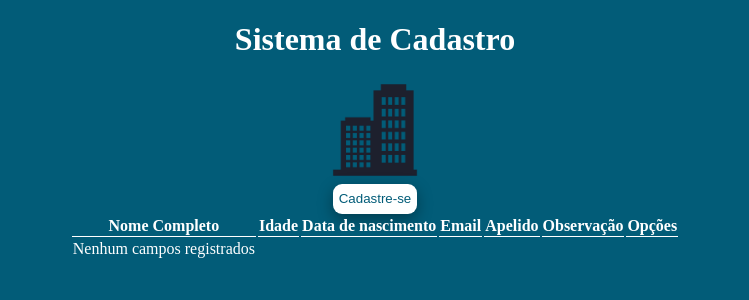
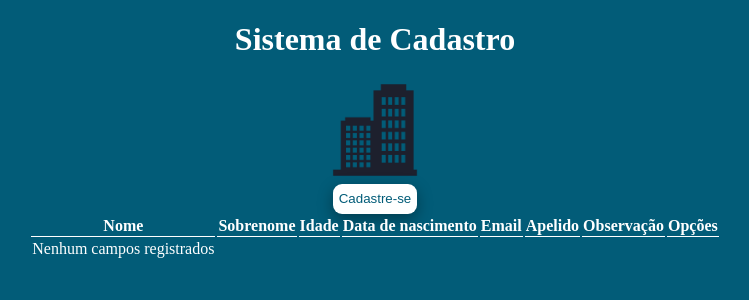
Before and after one commit to ggbruzzi/cadastro_pessoas, a Django app: page / in a window 1280 px wide. Shown: the top 300 px of the page, without its empty margins (265-1014 px from the left). Run offline with Django 4.2, Linux system fonts and the light colour scheme; data that the repository does not hold is empty.

Commit message:
finalizando

```diff
--- a/pessoas/templates/index.html
+++ b/pessoas/templates/index.html
@@ -22,7 +22,8 @@
 
     <table align="center">
         <tr>
-          <th style="border-bottom: 1px solid white;">Nome Completo</th>
+          <th style="border-bottom: 1px solid white;">Nome </th>
+          <th style="border-bottom: 1px solid white;">Sobrenome </th>
           <th style="border-bottom: 1px solid white;">Idade</th>
           <th style="border-bottom: 1px solid white;">Data de nascimento</th>
           <th style="border-bottom: 1px solid white;">Email</th>
@@ -34,11 +35,15 @@
         {% for pessoa in object_list %}
         <tr>
             <td style="border-bottom: 1px solid white;">{{ pessoa.nome_pessoa }}</td>
+            <td style="border-bottom: 1px solid white;">{{ pessoa.sobrenome }}</td>
             <td style="border-bottom: 1px solid white;">{{ pessoa.idade }}</td>
             <td style="border-bottom: 1px solid white;">{{ pessoa.data_nascimento }}</td>
             <td style="border-bottom: 1px solid white;">{{ pessoa.email }}</td>
             <td style="border-bottom: 1px solid white;">{{ pessoa.apelido }}</td>
             <td style="border-bottom: 1px solid white;">{{ pessoa.observacao }}</td>
+            <td>
+                <a  style="color: black;" href="">Editar</a>
+            </td>
         </tr>
         {% empty %}
         <tr>
```
